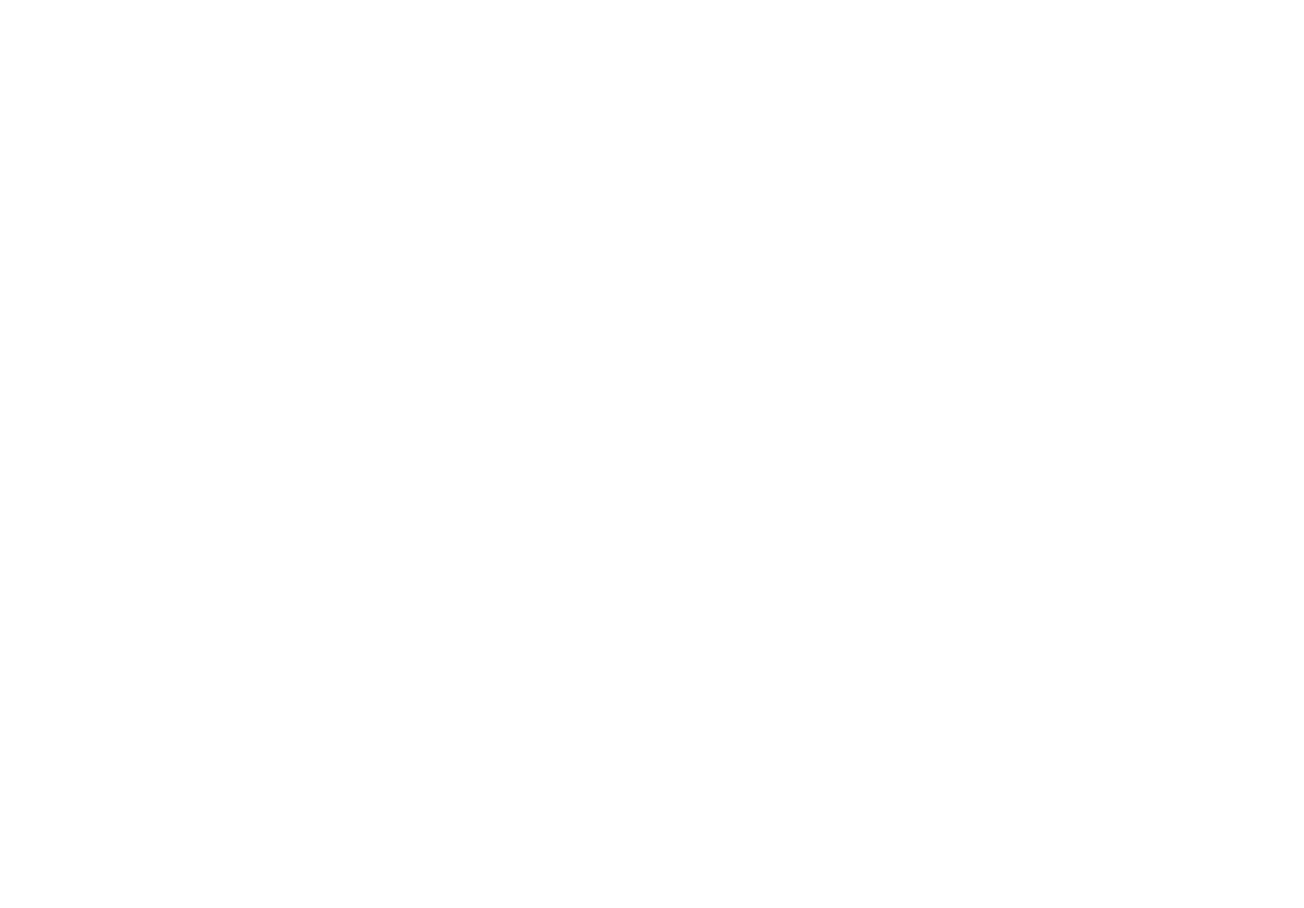
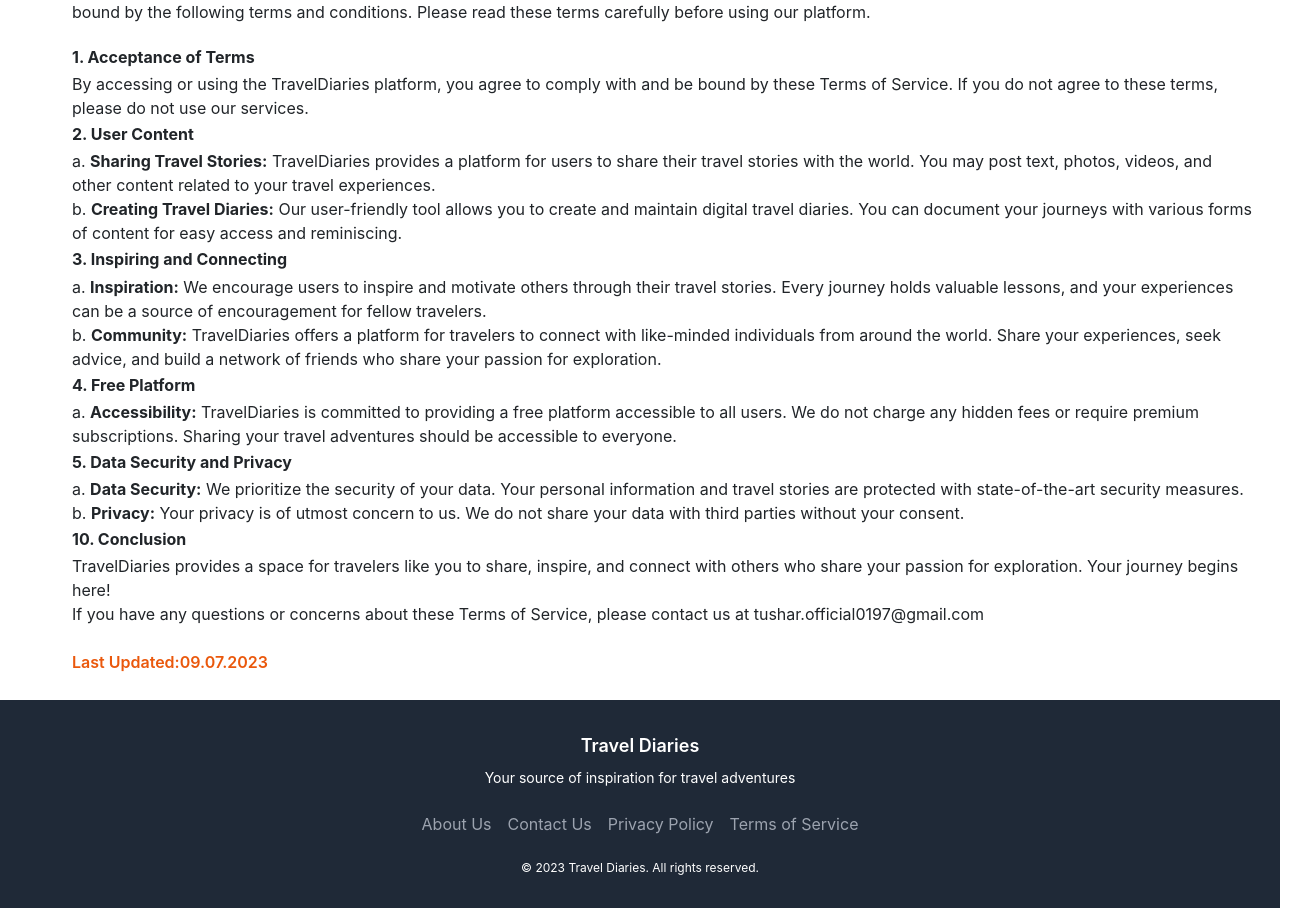
Before and after one commit to Tushar-Official/TravelDiaries, a React (Create React App) app: page /termsofservice in a window 1280 px wide. Before the commit this address had no page. Shown: the part 164-1072 px from the top of the page, 1304 px wide, since content can reach past the window. Before the commit the page ends 800 px from the top, so only its background shows below. Built offline with nearby package versions, Linux system fonts and the light colour scheme.

Commit message:
new component added

```diff
--- a/src/App.js
+++ b/src/App.js
@@ -6,6 +6,8 @@
 import Sign from './Components/Sign';
 import FirstPage from './Dairy/FirstPage';
 import SecondPage from './Dairy/SecondPage';
+import TermsOfService from './Components/Terms';
+import PrivacyPolicy from './Components/Privacy';
 
 function App() {
   return (
@@ -18,6 +20,8 @@
     <Route path="/signin" element={<Sign/>}/>
     <Route path="/firstpageDiary" element={<FirstPage/>}/>
     <Route path="/secondPageDiary" element={<SecondPage/>}/>
+    <Route path="/termsofservice" element={<TermsOfService/>}/>
+    <Route path="/privacypolicy" element={<PrivacyPolicy/>}/>
     </Routes>
     </Router>
     </div>
--- a/src/Components/Body.js
+++ b/src/Components/Body.js
@@ -5,15 +5,24 @@
 import scene3 from '../Assests/scene2.png'
 import Carousel from 'react-bootstrap/Carousel';
 import Button from '@mui/material/Button';
-import {Link} from 'react-router-dom'
+import {useNavigate} from 'react-router-dom'
 
 
 function MyCarousel() {
     const [index, setIndex] = useState(0);
-
+    const navigate=useNavigate()
     const handleSelect = (selectedIndex) => {
       setIndex(selectedIndex);
     };
+
+    const handleCheck=()=>{
+      if(sessionStorage.getItem("logined")===true){
+        navigate("/firstpageDiary")
+      }
+      else{
+        navigate("/signup")
+      }
+    }
 
 
     return (
@@ -58,7 +67,8 @@
   </p>
 </div>
 <div className='grid grid-col-1 justify-center grid-row-2 gap-y-3 mt-96 '>
-<Link to="firstpageDiary">
+
+
 <Button variant="contained" className='w-96 h-16' style={{
     backgroundColor:'rgb(37,99,235)',
     color:'white',
@@ -69,7 +79,7 @@
         backgroundColor: 'rgb(30,58,138)',
 
       },
-}}>Create Your First Diary</Button></Link>
+}} onClick={()=>handleCheck()}>Create Your First Diary</Button>
 
 <Button variant="contained" className='w-96 h-16 text-lg' style={{
     backgroundColor:'rgb(22,163,74)',
--- a/src/Components/Footer.js
+++ b/src/Components/Footer.js
@@ -1,24 +1,25 @@
 import React from 'react';
+import {Link} from 'react-router-dom'
 
 function Footer() {
   return (
     <footer className="bg-gray-800 text-white py-8 mt-16">
-      <div className="container mx-auto text-center">
+      <div className="container mx-auto flex flex-col justify-center items-center text-center">
         <p className="text-lg font-semibold">Travel Diaries</p>
         <p className="text-sm mt-2">Your source of inspiration for travel adventures</p>
         <div className="flex justify-center mt-4 space-x-4">
-          <a href="#" className="text-gray-400 hover:text-white transition duration-300">
+        <Link to="/"  className="text-gray-400 hover:text-white transition duration-300">
             About Us
-          </a>
+          </Link>
           <a href="#" className="text-gray-400 hover:text-white transition duration-300">
             Contact Us
           </a>
-          <a href="#" className="text-gray-400 hover:text-white transition duration-300">
+          <Link to="/privacypolicy" className="text-gray-400 hover:text-white transition duration-300">
             Privacy Policy
-          </a>
-          <a href="#" className="text-gray-400 hover:text-white transition duration-300">
+          </Link>
+          <Link to="/termsofservice" className="text-gray-400 hover:text-white transition duration-300">
             Terms of Service
-          </a>
+          </Link>
         </div>
         <p className="text-xs mt-6">&copy; {new Date().getFullYear()} Travel Diaries. All rights reserved.</p>
       </div>
--- /dev/null
+++ b/src/Components/Privacy.js
@@ -0,0 +1,49 @@
+import React from 'react';
+import '../Dairy/Style.css'
+import Footer from './Footer';
+function PrivacyPolicy() {
+  return (
+    <>
+    <div className='h-44 relative w-full flex-col justify-center items-center text-center mx-4 p- min-h-screen'>
+      <h1 className='font-bold text-center text-lg my-8'>Privacy Policy</h1>
+      <p>
+        Effective Date: 09.09.2023
+      </p>
+
+      <p>
+        Welcome to our travel story platform, where adventures and experiences become a source of inspiration and lasting memories. Our mission is to provide a space for travelers like you to share your travel stories, create digital travel diaries, and connect with a community of fellow adventurers. Here's what you can expect from our platform:
+      </p>
+
+      <p>
+        Share Your Travel Stories: Our platform allows you to share your travel stories with the world. Whether it's a thrilling backpacking adventure, a cultural exploration, or a simple weekend getaway, your stories matter to us.
+      </p>
+
+      <p>
+        Create Your Travel Diary: We provide you with a user-friendly tool to create and maintain your digital travel diary. Document your journey with text, photos, and even videos. Capture the essence of your trips in one place for easy access and reminiscing.
+      </p>
+
+      <p>
+        Inspire Others: Your travel stories can inspire and motivate others to explore the world. We believe that every journey holds valuable lessons, and your experiences can be a source of encouragement for fellow travelers.
+      </p>
+
+      <p>
+        A Free Platform: We are committed to making our platform accessible to everyone. All the features we offer are completely free of charge. There are no hidden fees or premium subscriptions. We believe that sharing your travel adventures should be accessible to all.
+      </p>
+
+      <p>
+        Data Security Guarantee: We prioritize the security of your data. Rest assured that your personal information and travel stories are protected with state-of-the-art security measures. We do not share your data with third parties, and your privacy is our utmost concern.
+      </p>
+
+      <p>
+        Join Our Community: Connect with like-minded travelers from around the globe. Share your experiences, seek advice, and build a network of friends who share your passion for exploration. At our travel story platform, we celebrate the diversity of travel experiences. Whether you're an avid globetrotter or embarking on your first adventure, your stories are welcome here. Start sharing, inspiring, and creating memories that will last a lifetime. Join us today and become a part of our vibrant travel community. Your journey begins here!
+      </p>
+
+    </div>
+    <div className=' text-center'>
+    <Footer/>
+    </div>
+    </>
+  );
+}
+
+export default PrivacyPolicy;
--- /dev/null
+++ b/src/Components/Terms.js
@@ -0,0 +1,66 @@
+import React from 'react';
+import '../Dairy/Style.css'
+import Footer from './Footer';
+
+const TermsOfService = () => {
+  return (
+    <>
+    <div>
+    <div className="terms-of-service flex flex-col justify-center min-h-screen">
+    <div className='h-44 relative w-full flex-grow text-center mx-4 p-12'>
+      <h2 className='font-bold text-center text-lg my-8'>Terms of Service</h2>
+      <p>
+        Welcome to TravelDiaries, your go-to platform for sharing and exploring travel stories. By accessing or using our services, you agree to comply with and be bound by the following terms and conditions. Please read these terms carefully before using our platform.
+      </p>
+      <h3 className='mt-4'>1. Acceptance of Terms</h3>
+      <p>
+        By accessing or using the TravelDiaries platform, you agree to comply with and be bound by these Terms of Service. If you do not agree to these terms, please do not use our services.
+      </p>
+      <h3>2. User Content</h3>
+      <p>
+        a. <strong>Sharing Travel Stories:</strong> TravelDiaries provides a platform for users to share their travel stories with the world. You may post text, photos, videos, and other content related to your travel experiences.
+      </p>
+      <p>
+        b. <strong>Creating Travel Diaries:</strong> Our user-friendly tool allows you to create and maintain digital travel diaries. You can document your journeys with various forms of content for easy access and reminiscing.
+      </p>
+      <h3>3. Inspiring and Connecting</h3>
+      <p>
+        a. <strong>Inspiration:</strong> We encourage users to inspire and motivate others through their travel stories. Every journey holds valuable lessons, and your experiences can be a source of encouragement for fellow travelers.
+      </p>
+      <p>
+        b. <strong>Community:</strong> TravelDiaries offers a platform for travelers to connect with like-minded individuals from around the world. Share your experiences, seek advice, and build a network of friends who share your passion for exploration.
+      </p>
+      <h3>4. Free Platform</h3>
+      <p>
+        a. <strong>Accessibility:</strong> TravelDiaries is committed to providing a free platform accessible to all users. We do not charge any hidden fees or require premium subscriptions. Sharing your travel adventures should be accessible to everyone.
+      </p>
+      <h3>5. Data Security and Privacy</h3>
+      <p>
+        a. <strong>Data Security:</strong> We prioritize the security of your data. Your personal information and travel stories are protected with state-of-the-art security measures.
+      </p>
+      <p>
+        b. <strong>Privacy:</strong> Your privacy is of utmost concern to us. We do not share your data with third parties without your consent.
+      </p>
+      {/* Add the rest of the terms here */}
+      <h3>10. Conclusion</h3>
+      <p>
+        TravelDiaries provides a space for travelers like you to share, inspire, and connect with others who share your passion for exploration. Your journey begins here!
+      </p>
+      <p>
+        If you have any questions or concerns about these Terms of Service, please contact us at tushar.official0197@gmail.com
+      </p>
+      <p className='my-4 font-semibold text-orange-600 pb-4'>
+        Last Updated:09.07.2023
+      </p>
+      </div>
+    </div>
+    </div>
+    <div className=' text-center'>
+    <Footer/>
+    </div>
+
+    </>
+  );
+};
+
+export default TermsOfService;
--- a/src/Dairy/SecondPage.js
+++ b/src/Dairy/SecondPage.js
@@ -33,7 +33,7 @@
    <div className='timeline mt-40 flex justify-evenly items-center'>
   <div className='firstcircle relative grid rid-col-1 grid-row-2 justify-center'>
     <div className='flex justify-center'><BsCircle
-    className={`bg-orange-600 rounded-full w-8 h-8 ${count === 1 ? 'bg-green-600' : ''}`}
+    className={`bg-orange-600 rounded-full cursor-pointer w-8 h-8 ${count === 1 ? 'bg-green-600' : ''}`}
     onClick={() => setCount(1)}
   /></div>
     <p className='text-center font-semibold text-xs'>{title[0]}</p>
@@ -41,7 +41,7 @@
 
   <div className='secondcircle relative'>
   <div className='flex justify-center'><BsCircle
-  className={`bg-orange-600 rounded-full w-8 h-8 ${count === 2 ? 'bg-green-600' : ''}`}
+  className={`bg-orange-600 rounded-full cursor-pointer w-8 h-8 ${count === 2 ? 'bg-green-600' : ''}`}
   onClick={()=>setCount(2)}
    /></div>
     <p className='text-center font-semibold text-xs'>{title[1]}</p>
@@ -49,7 +49,7 @@
 
   <div className='thirdcircle relative'>
   <div className='flex justify-center'><BsCircle
-  className={`bg-orange-600 rounded-full w-8 h-8 ${count === 3 ? 'bg-green-600' : ''}`}
+  className={`bg-orange-600 rounded-full cursor-pointer w-8 h-8 ${count === 3 ? 'bg-green-600' : ''}`}
   onClick={()=>setCount(3)}
    /></div>
     <p className='text-center font-semibold text-xs'>{title[2]}</p>
--- a/src/Dairy/Style.css
+++ b/src/Dairy/Style.css
@@ -5,3 +5,13 @@
     margin-left: 20px; /* Adjust the margin to position it between circles */
     align-self:baseline; /* Vertically align the line with the circles */
   }
+  h3{
+    text-align: left;
+    font-weight: bold;
+    margin-top: 5px;
+    margin-bottom:5px;
+  }
+  p{
+    text-align: left;
+
+  }
```
